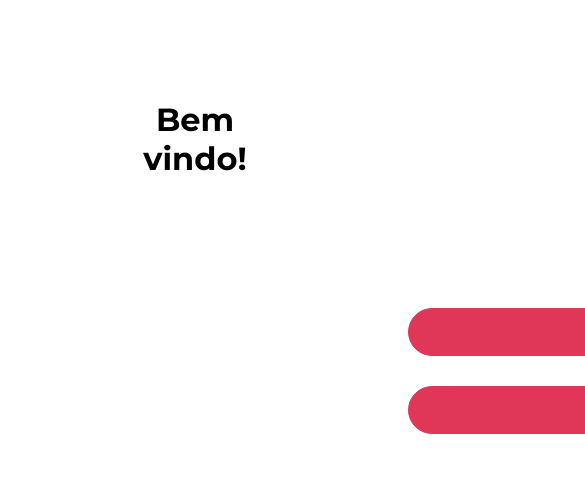
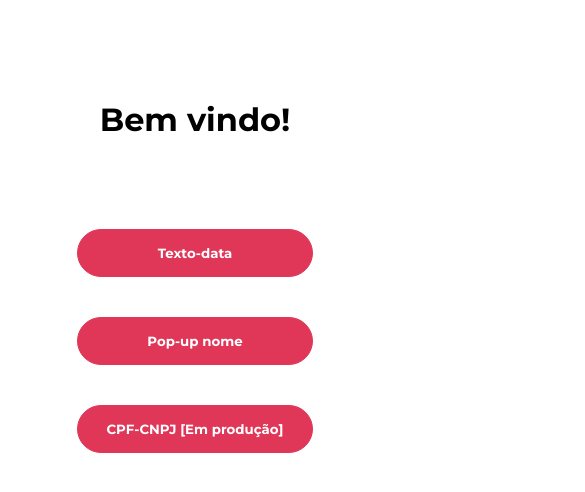
Before and after one commit to JulioFavaro98/AngularEstudos, an Angular app: page / in a window 390 px wide. Shown: the top 492 px of the page, 585 px wide, since content can reach past the window. Built offline with nearby package versions, Linux system fonts and the light colour scheme; a web font is replaced by a local one.

Commit message:
Adiciona funcionalidade pop-up nome

```diff
--- a/src/app/app.module.ts
+++ b/src/app/app.module.ts
@@ -7,6 +7,7 @@ import { TextoDataComponent } from './modules/exemplos/texto-data/texto-data.com
 import { FormsModule } from '@angular/forms';
 import { ErrorDialogComponent } from './modules/exemplos/dialogs/error-dialog/error-dialog.component';
 import { HomeComponent } from './modules/home/home.component';
+import { PopupCampotextoComponent } from './modules/exemplos/dialogs/popup-campotexto/popup-campotexto.component';
 
 
 @NgModule({
@@ -14,7 +15,8 @@ import { HomeComponent } from './modules/home/home.component';
     AppComponent,
     TextoDataComponent,
     ErrorDialogComponent,
-    HomeComponent
+    HomeComponent,
+    PopupCampotextoComponent
   ],
   imports: [
     BrowserModule,
--- /dev/null
+++ b/src/app/modules/exemplos/dialogs/popup-campotexto/popup-campotexto.component.css
@@ -0,0 +1,27 @@
+h1{
+    text-align: center;
+}
+
+div{
+    display: flex;
+    flex-direction: column;
+    justify-content: center;
+    align-items: center;
+    padding: 30px;
+}
+
+button {
+    width: 70%;
+    height: 3rem;
+    color: white;
+    background-color: #e03759;
+    border: 1px solid #e03759;
+    border-radius: 30px;
+    cursor: pointer;
+    margin: 20px auto 0 auto;
+    transition: background-color 0.3s ease;
+}
+
+button:hover{
+    background-color: #a81230;
+}
--- /dev/null
+++ b/src/app/modules/exemplos/dialogs/popup-campotexto/popup-campotexto.component.html
@@ -0,0 +1,5 @@
+<h1>Digite seu nome:</h1>
+<div>
+    <input type="text" [(ngModel)]="nome" placeholder="Nome">
+    <button type="button" (click)="confirmarNome()">Confirmar</button>
+</div>
--- /dev/null
+++ b/src/app/modules/exemplos/dialogs/popup-campotexto/popup-campotexto.component.ts
@@ -0,0 +1,21 @@
+import { Component } from '@angular/core';
+import { MatDialogRef } from '@angular/material/dialog';
+
+@Component({
+  selector: 'app-popup-campotexto',
+  templateUrl: './popup-campotexto.component.html',
+  styleUrls: ['./popup-campotexto.component.css']
+})
+export class PopupCampotextoComponent {
+
+  nome: string = '';
+
+  constructor(
+    public dialogRef: MatDialogRef<PopupCampotextoComponent>
+  ){}
+
+  confirmarNome(): void{
+    this.dialogRef.close(this.nome);
+  }
+
+}
--- a/src/app/modules/exemplos/texto-data/texto-data.component.ts
+++ b/src/app/modules/exemplos/texto-data/texto-data.component.ts
@@ -30,12 +30,10 @@ export class TextoDataComponent {
     });
 
     document.body.classList.add('dialog-open');
-    document.body.classList.add('overlay')
 
     dialogRef.afterClosed().subscribe(result => {
       console.log('Dialogo foi fechado');
       document.body.classList.remove('dialog-open');
-      document.body.classList.remove('overlay')
     });
   }
 
--- a/src/app/modules/home/home.component.css
+++ b/src/app/modules/home/home.component.css
@@ -1,22 +1,31 @@
 *{
     margin: 0;
+    box-sizing: border-box;
 }
+
 div{
     text-align: center;
-    width: 100rem;
+    max-width: 100%;
+    padding: 1rem;
 }
 
 h1{
     text-align: center;
-    margin: 100px;
+    margin-top: 100px;
+}
+
+h2{
+    text-align: center;
+    margin-bottom: 50px;
 }
 
 .container-centro{
-    margin-left: 10rem;
+    max-width: 80%;
+    margin: 0 auto;
 }
 
 button {
-    width: 70%;
+    width: 100%;
     height: 3rem;
     color: white;
     background-color: #e03759;
@@ -24,9 +33,15 @@ button {
     border-radius: 30px;
     cursor: pointer;
     transition: background-color 0.3s ease;
-    margin-top: 30px;
 }
 
 button:hover{
     background-color: #a81230;
 }
+
+@media (max-width: 768px) {
+    button {
+        width: 100%;
+        margin-top: 0.5rem;
+    }
+}
--- a/src/app/modules/home/home.component.html
+++ b/src/app/modules/home/home.component.html
@@ -1,4 +1,5 @@
 <h1>Bem vindo!</h1>
+<h2>{{ nome }}</h2>
 <div class="container-centro">
     <div class="col-centro" *ngFor="let item of exemplos">
         <button (click)="irParaExemplos(item.id)">{{item.descricao}}</button>
--- a/src/app/modules/home/home.component.ts
+++ b/src/app/modules/home/home.component.ts
@@ -1,5 +1,7 @@
 import { Component } from '@angular/core';
 import { Router } from '@angular/router';
+import { PopupCampotextoComponent } from '../exemplos/dialogs/popup-campotexto/popup-campotexto.component';
+import { MatDialog } from '@angular/material/dialog';
 
 @Component({
   selector: 'app-home',
@@ -10,16 +12,41 @@ export class HomeComponent {
 
   exemplos: any = [
     {id: 'texto-data', descricao: 'Texto-data'},
-    {id: 'pop-up', descricao: 'Pop-up [Em produção]'}
+    {id: 'pop-up', descricao: 'Pop-up nome'},
+    {id: 'cpf-cnpj', descricao: 'CPF-CNPJ [Em produção]'}
   ]
 
-  constructor(private rota: Router){}
+  constructor(public dialog: MatDialog, private rota: Router){}
+
+  nome: string = '';
+
+  openDialog(): void {
+    const dialogRef = this.dialog.open(PopupCampotextoComponent, {
+      width: '400px',
+      disableClose: true,
+      position: {top: '-20rem', left: '44rem'},
+      panelClass: 'custom-dialog-container'
+    });
+
+    document.body.classList.add('dialog-open');
+
+    dialogRef.afterClosed().subscribe((nome: string) => {
+      console.log('Nome inserido: ' + nome);
+      document.body.classList.remove('dialog-open');
+      if(nome){
+        this.nome = nome;
+      }
+    });
+  }
 
   irParaExemplos(exemplo: string): void {
     switch (exemplo){
       case 'texto-data':
         this.rota.navigate(['/texto-data']);
         break;
+      case 'pop-up':
+        this.openDialog();
+        break;
       default:
         this.rota.navigate(['']);
     }
```
